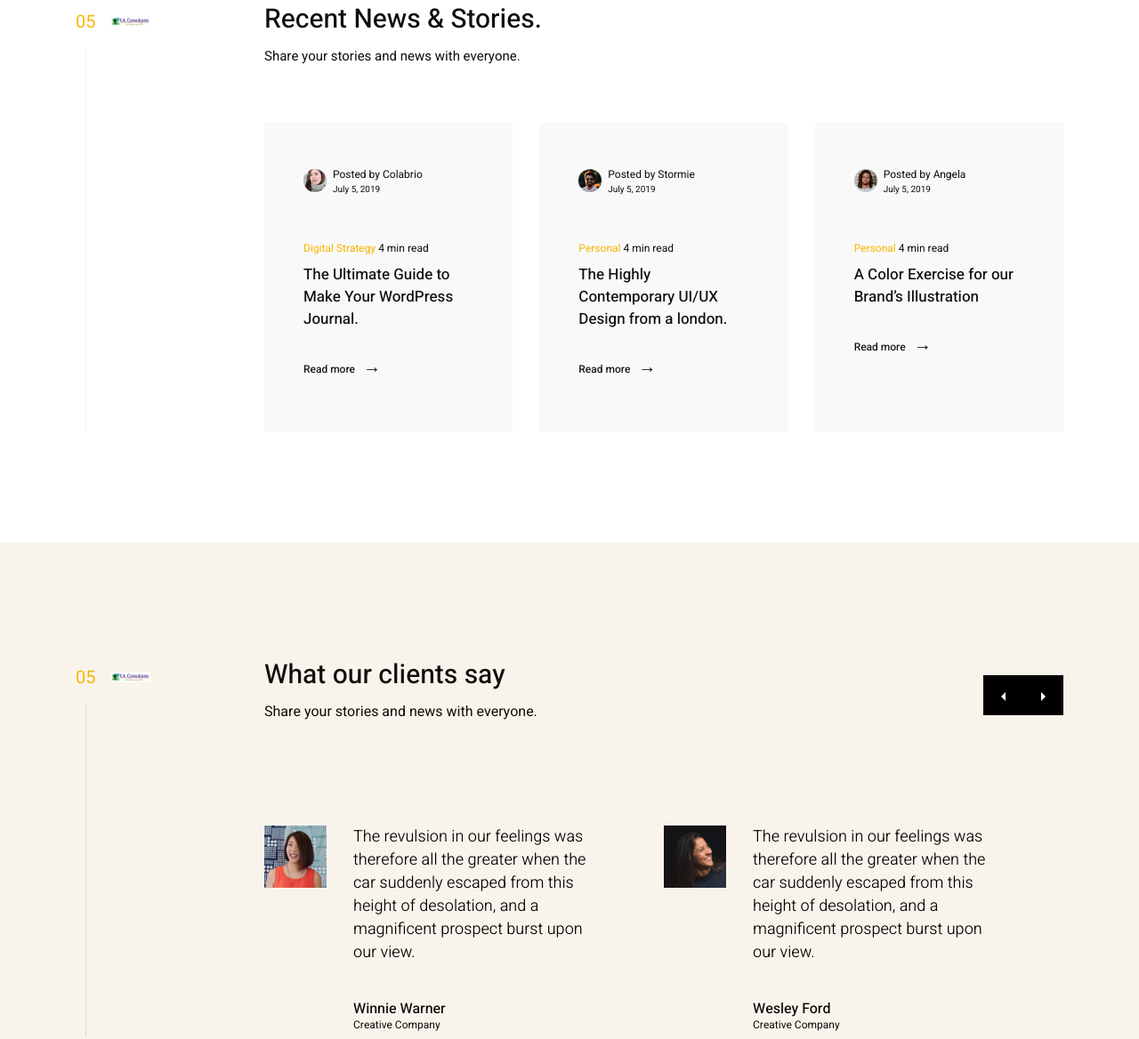
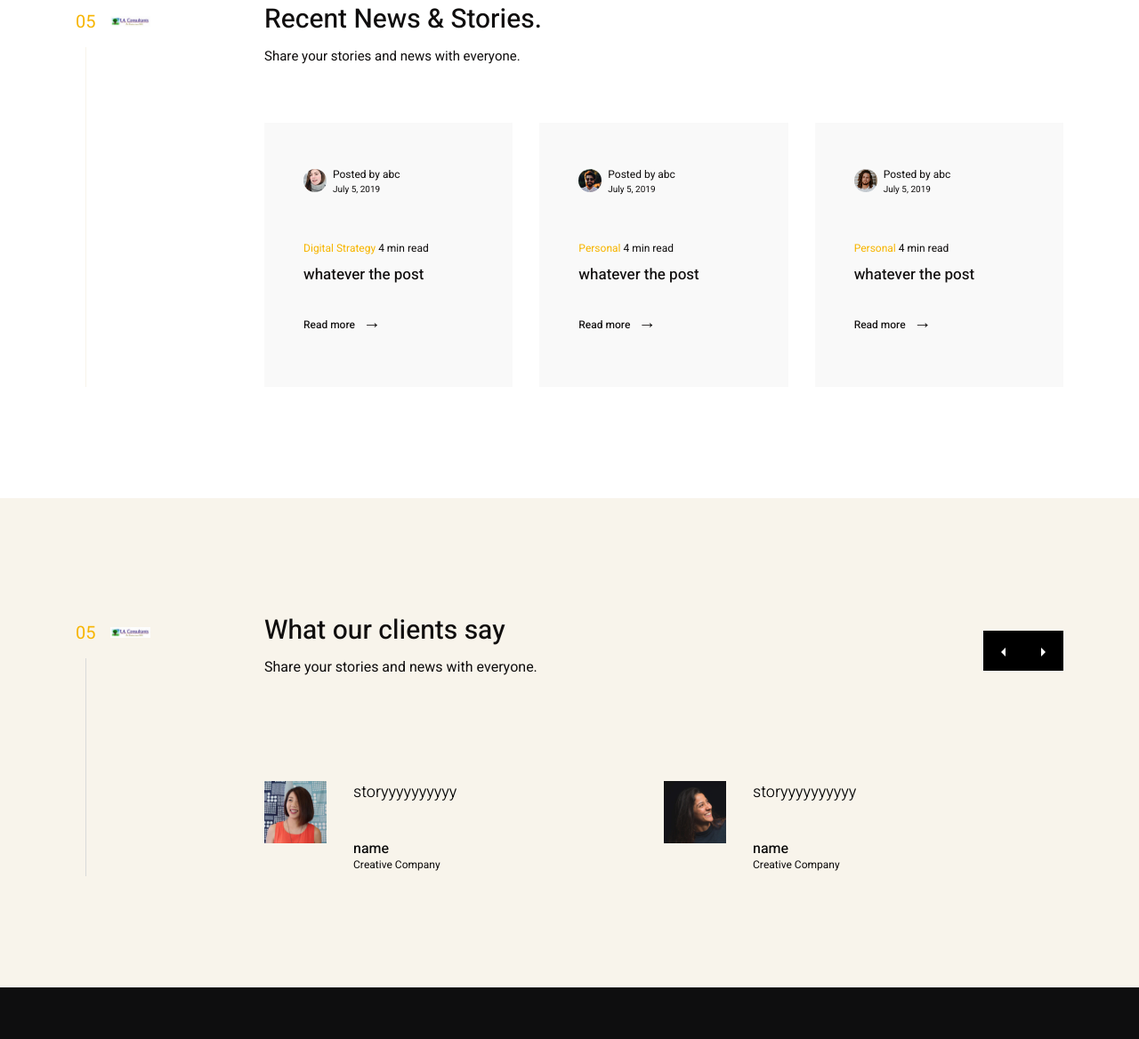
Before and after one commit to vainisha/uac.github.io, a plain HTML site: page index.html in a window 1280 px wide. Shown: the part 4141-5309 px from the top of the page at 89% size. Drawn offline with Linux system fonts and the light colour scheme.

Commit message:
Update index.html

```diff
--- a/index.html
+++ b/index.html
@@ -359,14 +359,14 @@
                                     <div class="author-info media">
                                         <img src="assets/images/Team_1_Copy_2@2x.jpg" alt="author" class="author-avatar">
                                         <div class="media-body">
-                                            <h6 class="author-name">Posted by Colabrio</h6>
+                                            <h6 class="author-name">Posted by abc</h6>
                                             <p class="news-post-date">July 5, 2019</p>
                                         </div>
                                     </div>
                                     <div class="post-meta">
                                         <span class="post-category">Digital Strategy</span> 4 min read
                                     </div>
-                                    <h5 class="post-title">The Ultimate Guide to Make Your WordPress Journal.</h5>
+                                    <h5 class="post-title">whatever the post</h5>
                                     <a href="#!" class="post-permalink">Read more </a>
                                 </div>
                             </div>
@@ -377,14 +377,14 @@
                                     <div class="author-info media">
                                         <img src="assets/images/Team_2_Copy_2@2x.jpg" alt="author" class="author-avatar">
                                         <div class="media-body">
-                                            <h6 class="author-name">Posted by Stormie</h6>
+                                            <h6 class="author-name">Posted by abc</h6>
                                             <p class="news-post-date">July 5, 2019</p>
                                         </div>
                                     </div>
                                     <div class="post-meta">
                                         <span class="post-category">Personal</span> 4 min read
                                     </div>
-                                    <h5 class="post-title">The Highly Contemporary UI/UX Design from a london.</h5>
+                                    <h5 class="post-title">whatever the post</h5>
                                     <a href="#!" class="post-permalink">Read more </a>
                                 </div>
                             </div>
@@ -395,14 +395,14 @@
                                     <div class="author-info media">
                                         <img src="assets/images/Team_3_Copy_2@2x.jpg" alt="author" class="author-avatar">
                                         <div class="media-body">
-                                            <h6 class="author-name">Posted by Angela</h6>
+                                            <h6 class="author-name">Posted by abc</h6>
                                             <p class="news-post-date">July 5, 2019</p>
                                         </div>
                                     </div>
                                     <div class="post-meta">
                                         <span class="post-category">Personal</span> 4 min read
                                     </div>
-                                    <h5 class="post-title">A Color Exercise for our Brand’s Illustration </h5>
+                                    <h5 class="post-title">whatever the post</h5>
                                     <a href="#!" class="post-permalink">Read more </a>
                                 </div>
                             </div>
@@ -430,9 +430,9 @@
                                 <img src="assets/images/Client_1@2x.jpg" alt="client" class="testimonial-card-img">
                                 <div class="media-body">
                                     <p class="testimonial-card-content">
-                                        The revulsion in our feelings was therefore all the greater when the car suddenly escaped from this height of desolation, and a magnificent prospect burst upon our view.
+                                        storyyyyyyyyyy
                                     </p>
-                                    <h6 class="testimonial-card-name">Winnie Warner</h6>
+                                    <h6 class="testimonial-card-name">name</h6>
                                     <p class="testimonial-card-company">Creative Company</p>
                                 </div>
                             </div>
@@ -442,9 +442,9 @@
                                 <img src="assets/images/Client_2@2x.jpg" alt="client" class="testimonial-card-img">
                                 <div class="media-body">
                                     <p class="testimonial-card-content">
-                                        The revulsion in our feelings was therefore all the greater when the car suddenly escaped from this height of desolation, and a magnificent prospect burst upon our view.
+                                        storyyyyyyyyyy
                                     </p>
-                                    <h6 class="testimonial-card-name">Wesley Ford</h6>
+                                    <h6 class="testimonial-card-name">name</h6>
                                     <p class="testimonial-card-company">Creative Company</p>
                                 </div>
                             </div>
@@ -454,9 +454,9 @@
                                 <img src="assets/images/Client_3@2x.jpg" alt="client" class="testimonial-card-img">
                                 <div class="media-body">
                                     <p class="testimonial-card-content">
-                                        The revulsion in our feelings was therefore all the greater when the car suddenly escaped from this height of desolation, and a magnificent prospect burst upon our view.
+                                       storyyyyyyyyyy
                                     </p>
-                                    <h6 class="testimonial-card-name">Winnie Warner</h6>
+                                    <h6 class="testimonial-card-name">name</h6>
                                     <p class="testimonial-card-company">Creative Company</p>
                                 </div>
                             </div>
@@ -466,9 +466,9 @@
                                 <img src="assets/images/Client_4@2x.jpg" alt="client" class="testimonial-card-img">
                                 <div class="media-body">
                                     <p class="testimonial-card-content">
-                                        The revulsion in our feelings was therefore all the greater when the car suddenly escaped from this height of desolation, and a magnificent prospect burst upon our view.
+                                        storyyyyyyyyyy
                                     </p>
-                                    <h6 class="testimonial-card-name">Wesley Ford</h6>
+                                    <h6 class="testimonial-card-name">name</h6>
                                     <p class="testimonial-card-company">Creative Company</p>
                                 </div>
                             </div>
```
